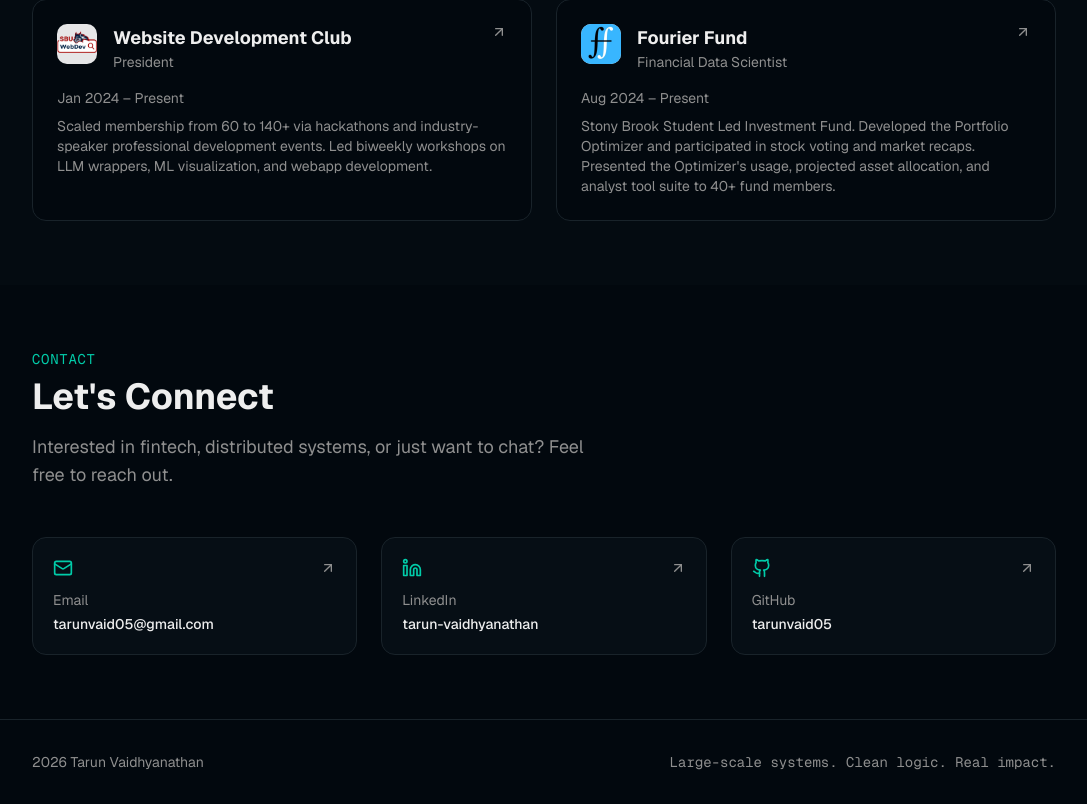
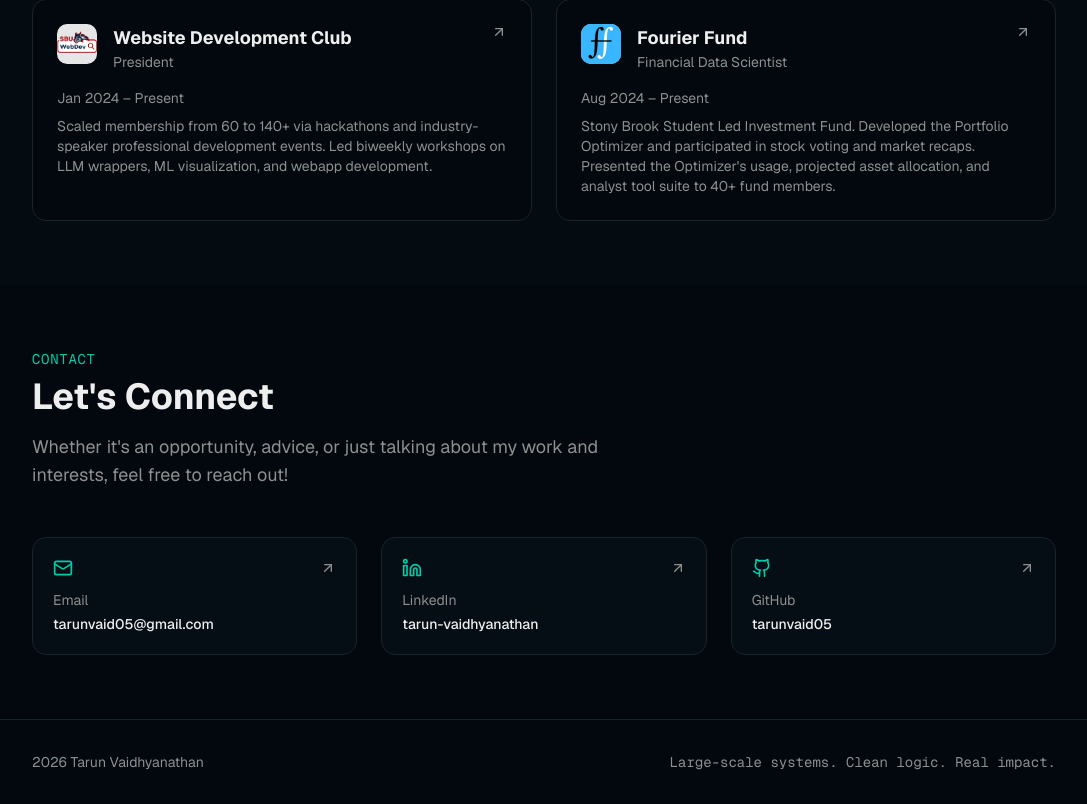
Before and after one commit to tarunvaid05/cse300-personal-website, a Next.js app: page / in a window 1280 px wide. Shown: the part 4663-5467 px from the top of the page, without its empty margins (96-1183 px from the left). Built offline with nearby package versions, Linux system fonts and the light colour scheme.

Commit message:
Reword contact blurb

```diff
--- a/components/contact.tsx
+++ b/components/contact.tsx
@@ -45,8 +45,8 @@ export function Contact() {
             Let&apos;s Connect
           </h2>
           <p className="text-muted-foreground text-lg mb-12 max-w-xl">
-            Interested in fintech, distributed systems, or just want to chat?
-            Feel free to reach out.
+            Whether it&apos;s an opportunity, advice, or just talking about
+            my work and interests, feel free to reach out!
           </p>
         </div>
 
```
